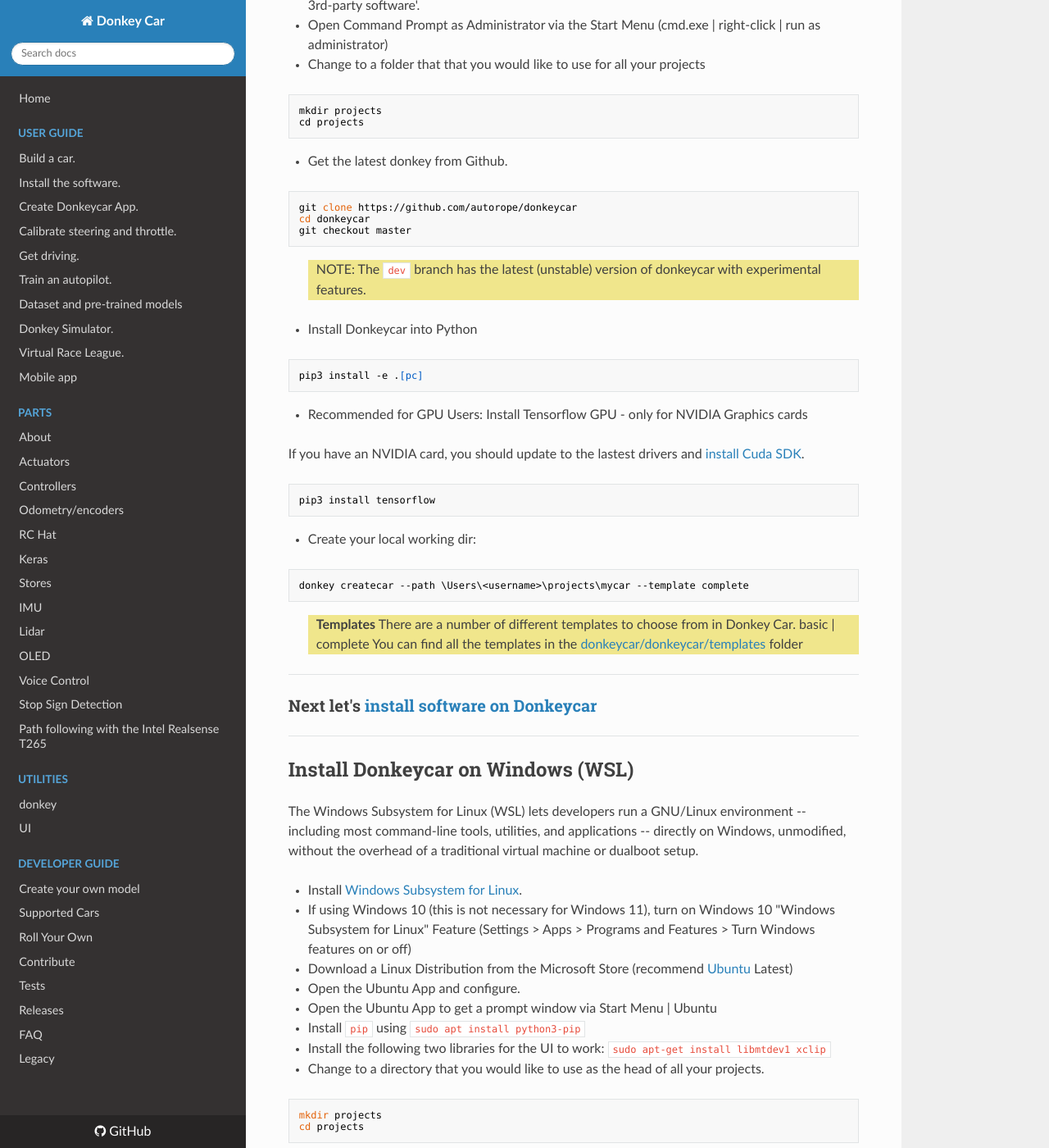
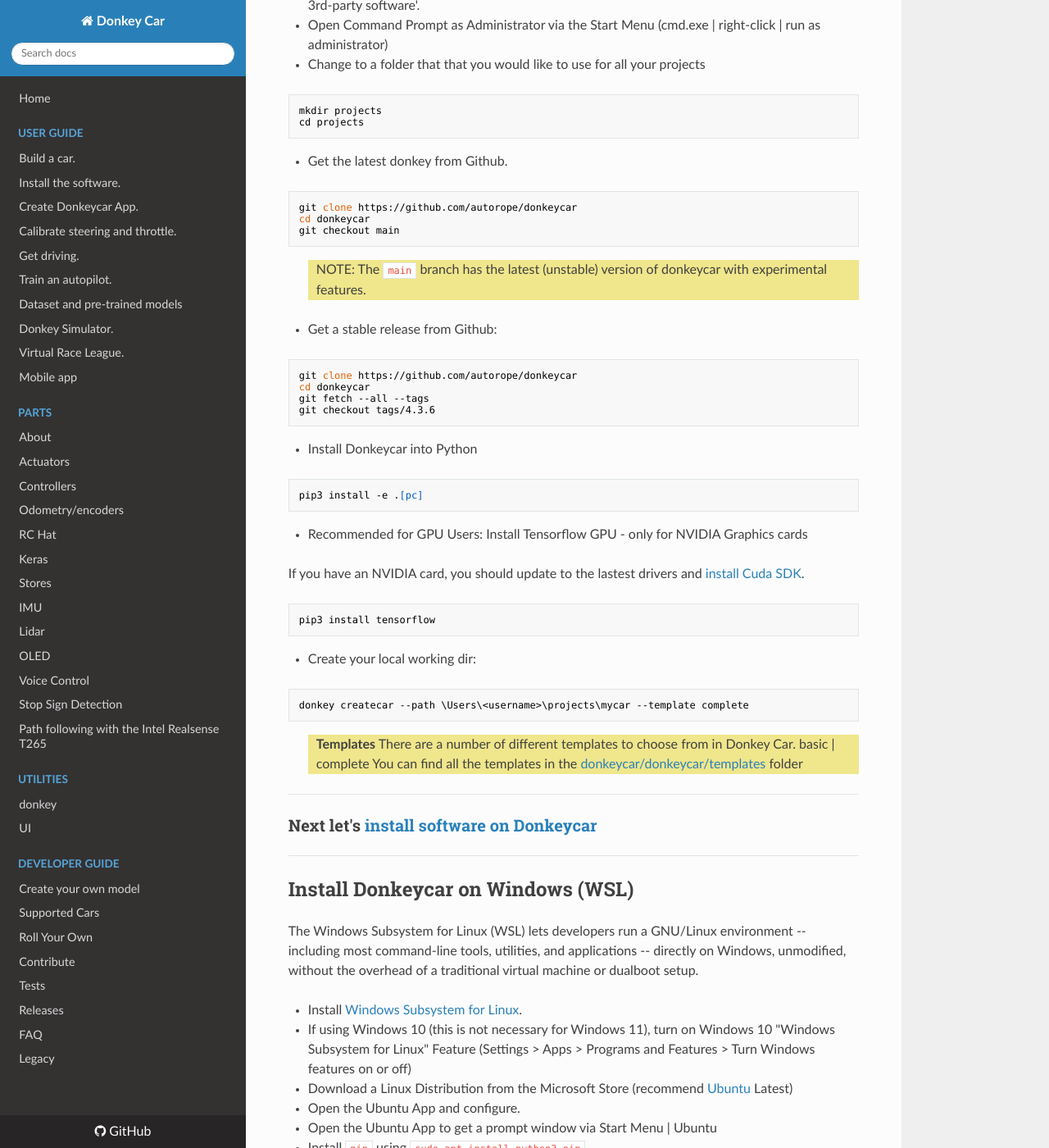
Before and after one commit to autorope/donkeydocs, an MkDocs documentation site: the page built from docs/guide/host_pc/setup_windows.md, in a window 1280 px wide and 1400 px high, scrolled down 2151 px. Shown: the whole window at 82% size. Built offline with MkDocs 1.6.1, drawn with Linux system fonts in a browser that asks for light colours; nearby versions of some CDN libraries; old or Windows-style settings are respelled for this version of MkDocs; some of the changed text lies outside the part shown.

Commit message:
Using main branch

````diff
--- a/docs/guide/host_pc/setup_windows.md
+++ b/docs/guide/host_pc/setup_windows.md
@@ -114,10 +114,19 @@ cd projects
 ```bash
 git clone https://github.com/autorope/donkeycar
 cd donkeycar
-git checkout master
+git checkout main
 ```
 
-> NOTE:  The `dev` branch has the latest (unstable) version of donkeycar with experimental features.
+> NOTE:  The `main` branch has the latest (unstable) version of donkeycar with experimental features.
+
+* Get a stable release from Github:
+
+```bash
+git clone https://github.com/autorope/donkeycar
+cd donkeycar
+git fetch --all --tags
+git checkout tags/4.3.6
+```
 
 * Install Donkeycar into Python
 
@@ -176,10 +185,21 @@ cd projects
 ```bash
 git clone https://github.com/autorope/donkeycar
 cd donkeycar
-git checkout master
+git checkout main
 ```
 
-> NOTE:  The `dev` branch has the latest (unstable) version of donkeycar with experimental features.
+> NOTE:  The `main` branch has the latest (unstable) version of donkeycar with experimental features.
+
+* Get a stable release from Github:
+
+```bash
+git clone https://github.com/autorope/donkeycar
+cd donkeycar
+git fetch --all --tags
+git checkout tags/4.3.6
+```
+
+
 
 * Install Donkeycar into Python
 
````
